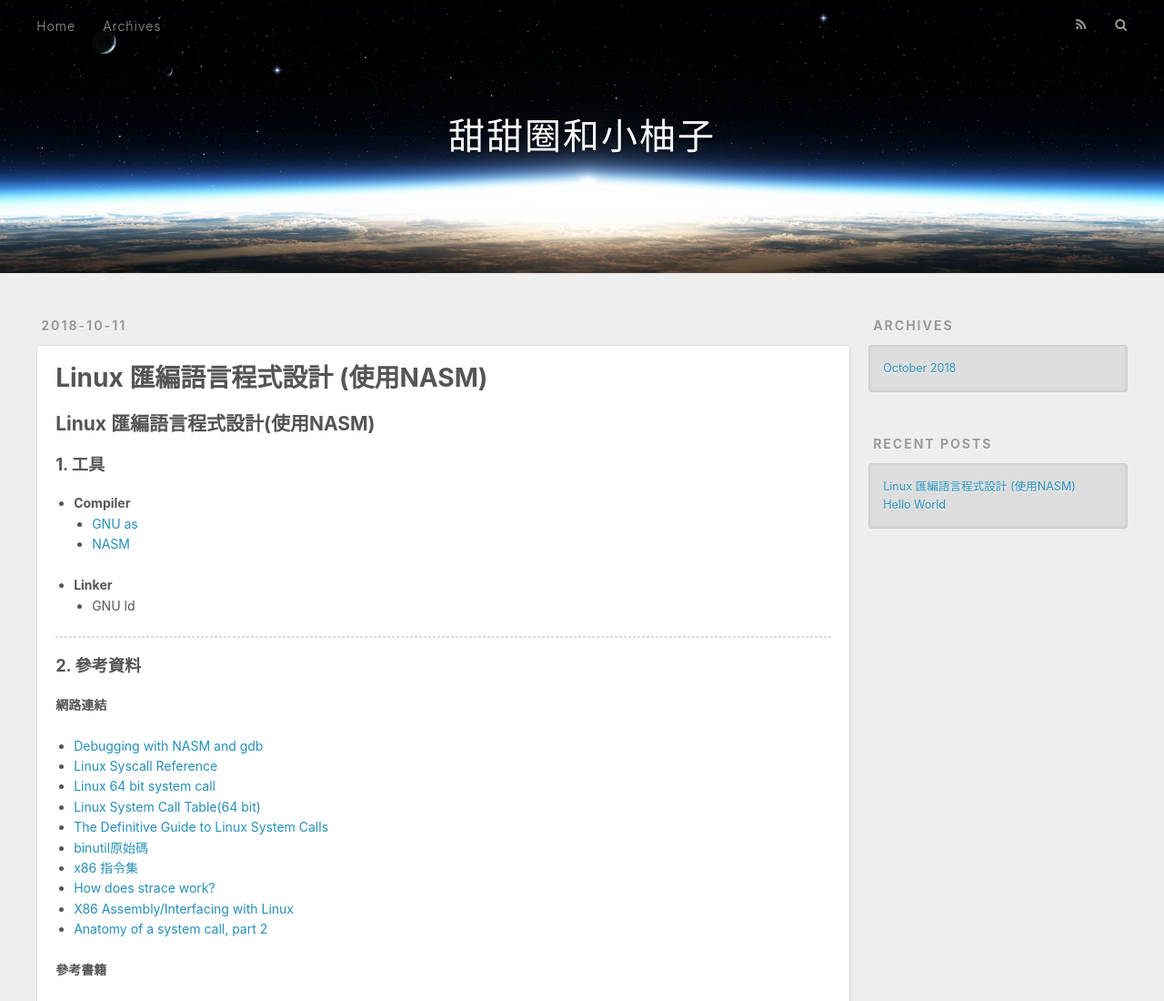
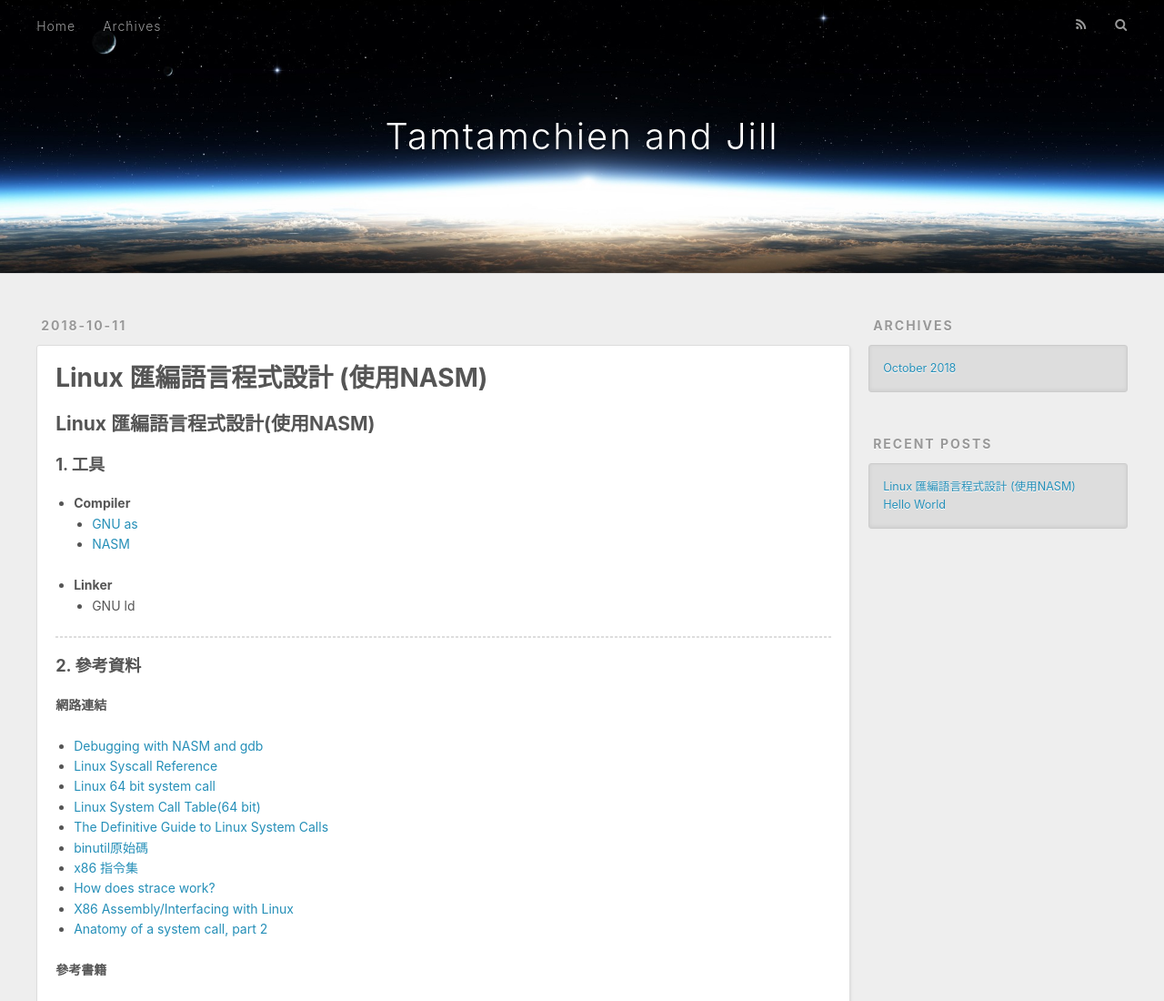
Before and after one commit to tamtamchien/tamtamchien.github.io, a plain HTML site: page index.html in a window 1280 px wide. Shown: the top 1100 px of the page at 91% size. Drawn offline with nearby package versions, Linux system fonts and the light colour scheme.

Commit message:
update index.html

```diff
--- a/index.html
+++ b/index.html
@@ -15,7 +15,7 @@
 <meta name="twitter:card" content="summary">
 <meta name="twitter:title" content="甜甜圈和小柚子">
 
-    <link rel="alternate" href="/atom.xml" title="行易" type="application/atom+xml">
+    <link rel="alternate" href="/atom.xml" title="Tamtamchien and Jill" type="application/atom+xml">
 
 
     <link rel="icon" href="/favicon.png">
@@ -34,7 +34,7 @@
   <div id="header-outer" class="outer">
     <div id="header-title" class="inner">
       <h1 id="logo-wrap">
-        <a href="/" id="logo">甜甜圈和小柚子</a>
+        <a href="/" id="logo">Tamtamchien and Jill</a>
       </h1>
 
     </div>
```
